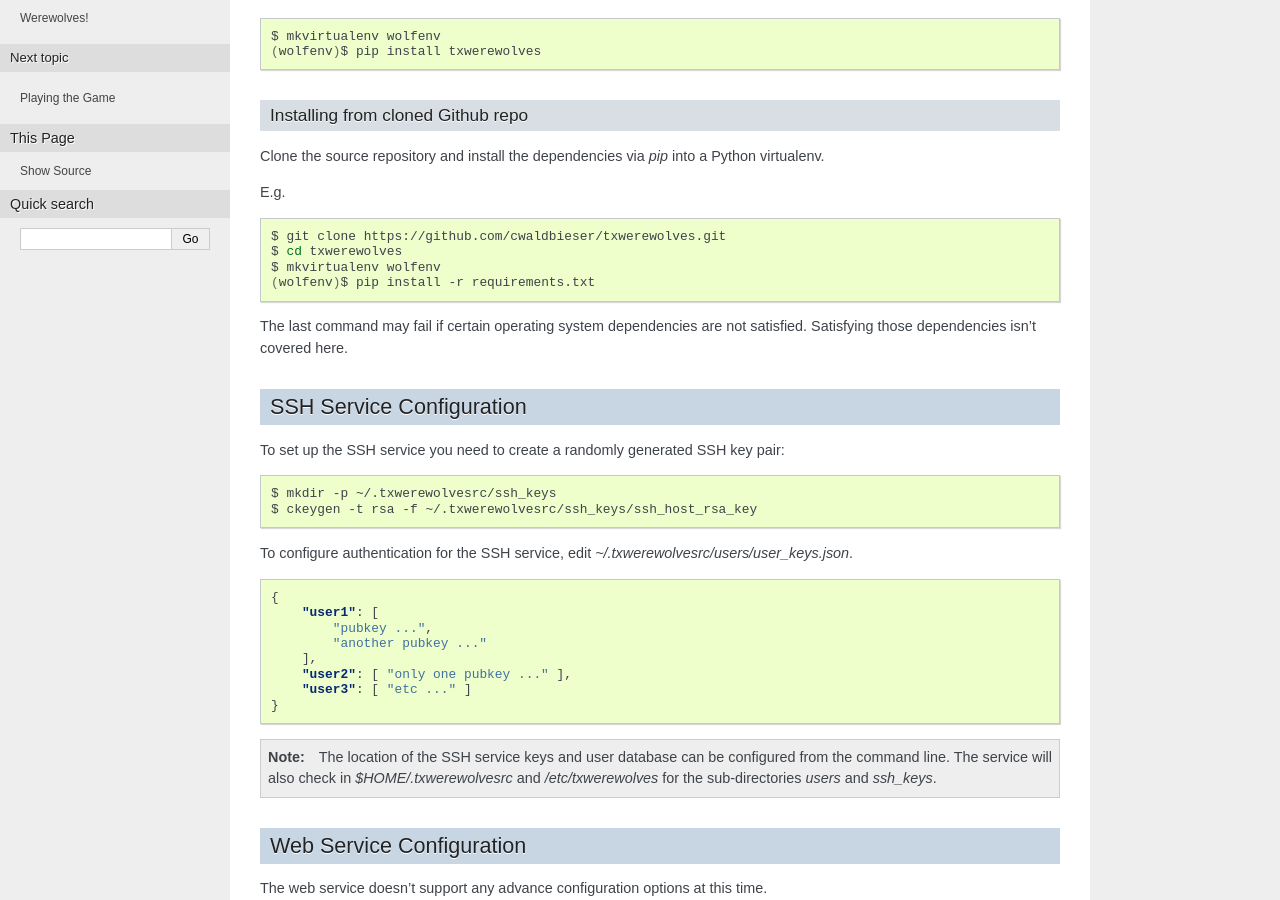
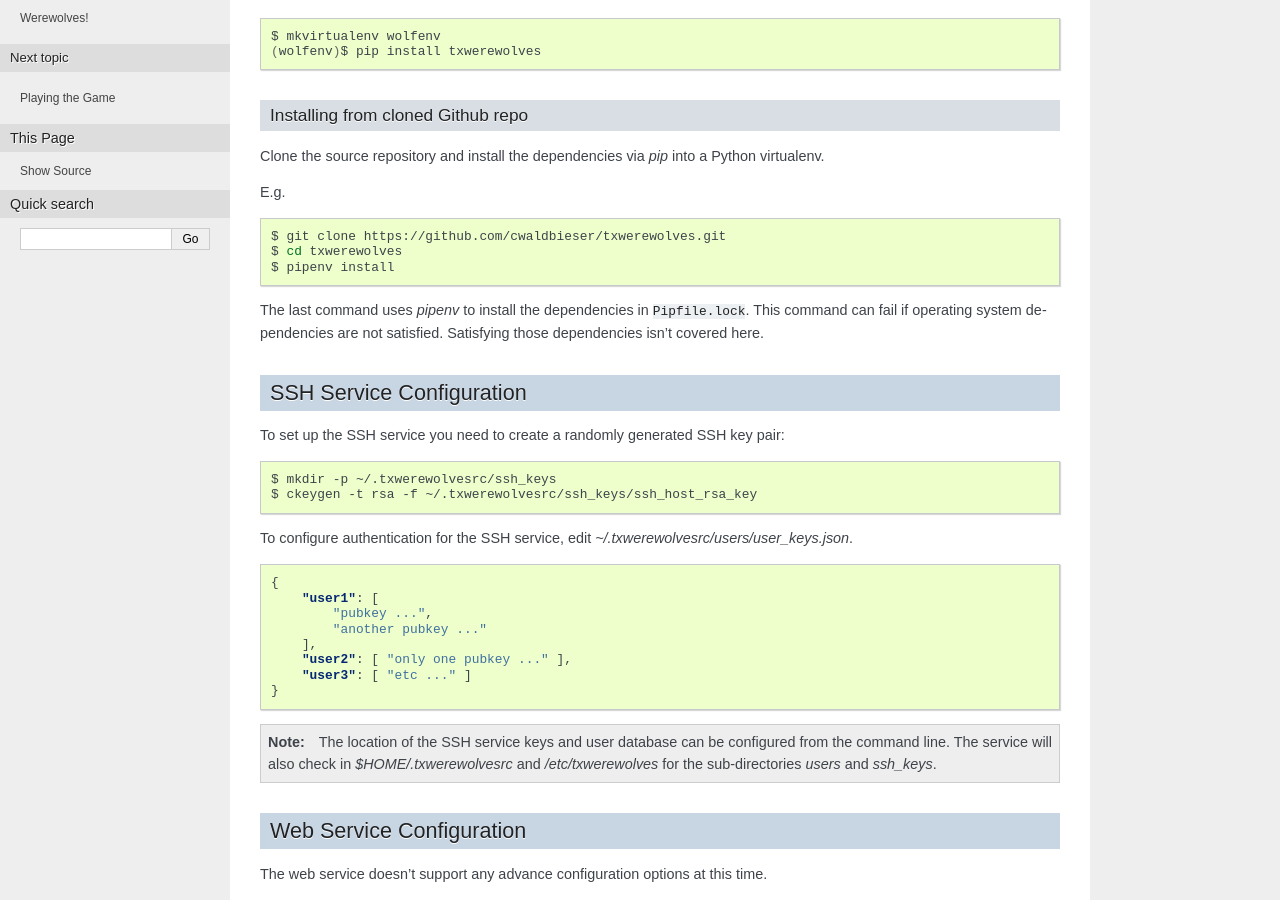
Before and after one commit to cwaldbieser/txwerewolves, a Sphinx documentation site: the page built from docs/installation.rst, in a window 1280 px wide and 900 px high, scrolled down 334 px. Built offline with Sphinx 7.4.7, drawn with Linux system fonts in a browser that asks for light colours.

Commit message:
Update dependencies to use Pipfile / pipenv.

```diff
--- a/docs/installation.rst
+++ b/docs/installation.rst
@@ -37,10 +37,10 @@ E.g.
 
     $ git clone https://github.com/cwaldbieser/txwerewolves.git
     $ cd txwerewolves
-    $ mkvirtualenv wolfenv
-    (wolfenv)$ pip install -r requirements.txt
+    $ pipenv install
 
-The last command may fail if certain operating system dependencies are not
+The last command uses `pipenv` to install the dependencies in :file:`Pipfile.lock`.
+This command can fail if operating system dependencies are not
 satisfied.  Satisfying those dependencies isn't covered here.
 
 -------------------------
```
Also changed, not shown: requirements.py3.txt (deleted, +0 -18 lines), requirements.txt (deleted, +0 -20 lines), 2 other files.
